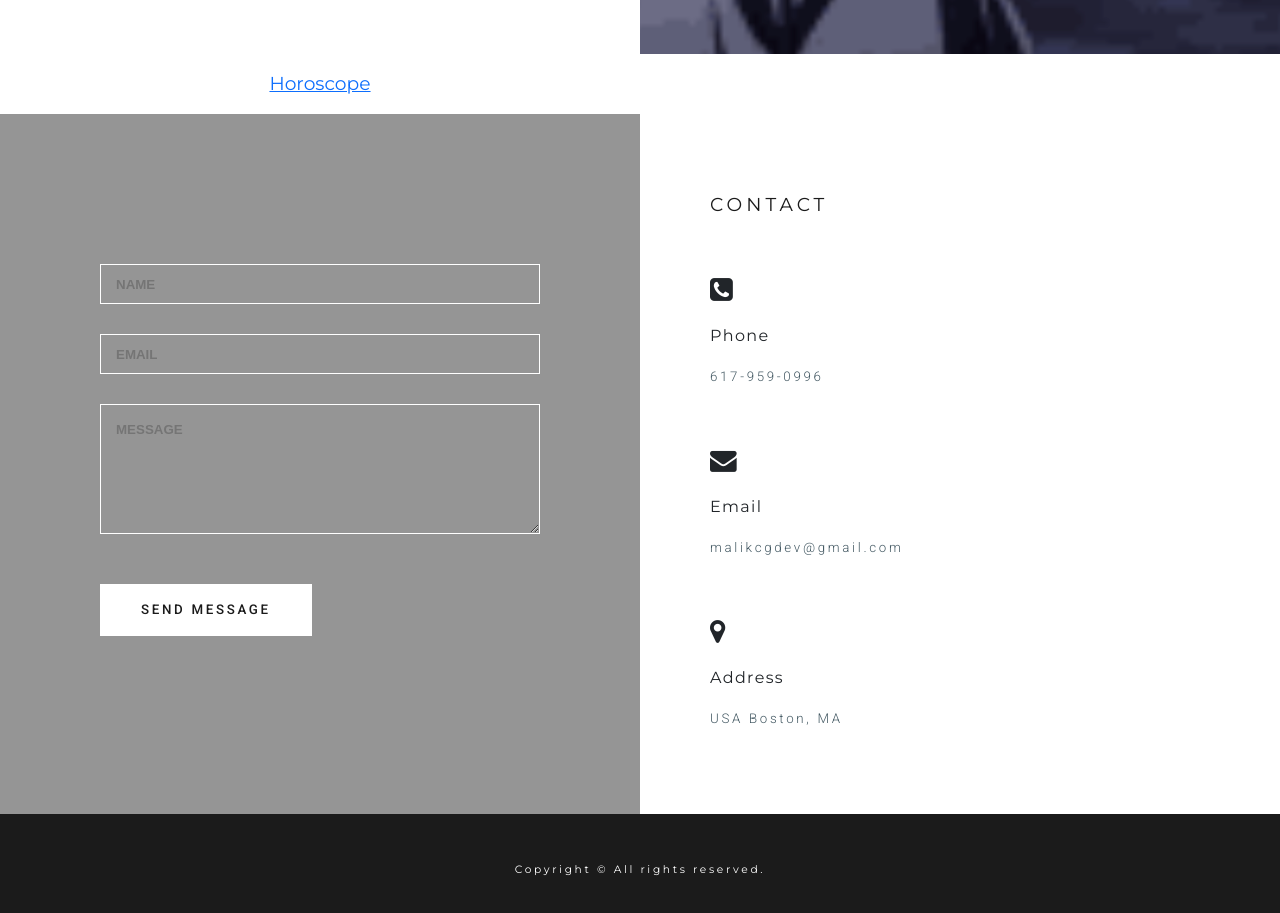
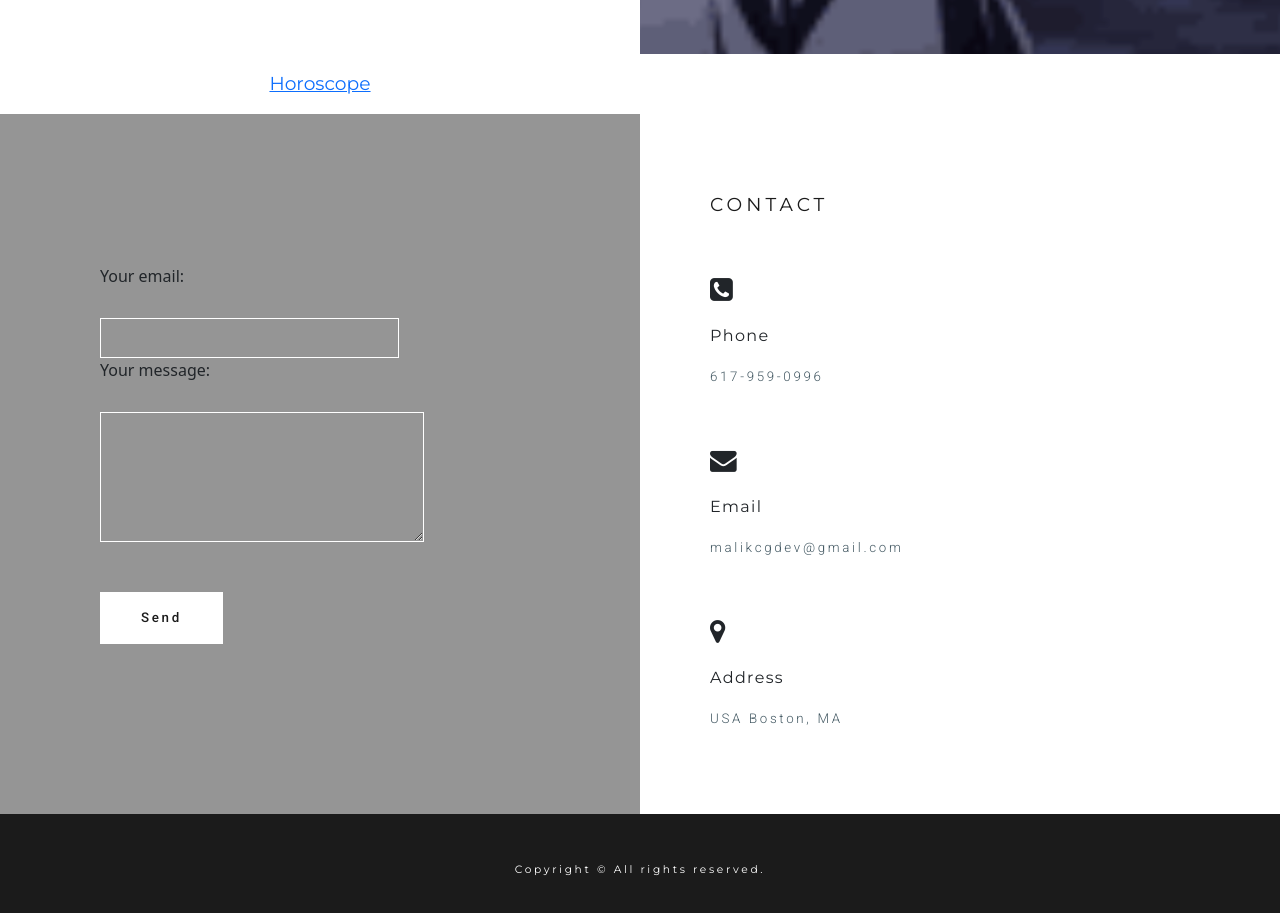
Before and after one commit to icodeherenthere/portfolio, a plain HTML site: page index.html in a window 1280 px wide. Shown: the part 2964-3877 px from the top of the page. Drawn offline with nearby package versions, Linux system fonts and the light colour scheme; a script that the page names is missing.

Commit message:
trying to get it to work

```diff
--- a/index.html
+++ b/index.html
@@ -309,7 +309,7 @@
             <div class="row">
                <div class="no-padding col-lg-6 col-md-12 col-xs-12">
                   <div class="form-bg">
-                     <form id="form" action="https://formspree.io/f/xayzzpbo"
+                     <!-- <form id="form" action="https://formspree.io/f/xayzzpbo"
                      method="POST">
 
                         <input type="text" class="name" name="name" placeholder="NAME" required /><br />
@@ -320,7 +320,19 @@
 
                         <button class="btn" type="submit">SEND MESSAGE</button>
 
-                     </form>
+                     </form> -->
+                     <div id="form">
+                        <label class="">
+                           Your email:
+                           <input class="email" type="email" name="email">
+                        </label>
+                        <label>
+                           Your message:
+                           <textarea class="msg" name="message"></textarea>
+                        </label>
+                        <!-- your other form fields go here -->
+                        <button type="submit" class="btn">Send</button>
+                     </div>
                   </div>
                </div>
                <div class="no-padding col-lg-6 col-md-12 col-xs-12">
```
